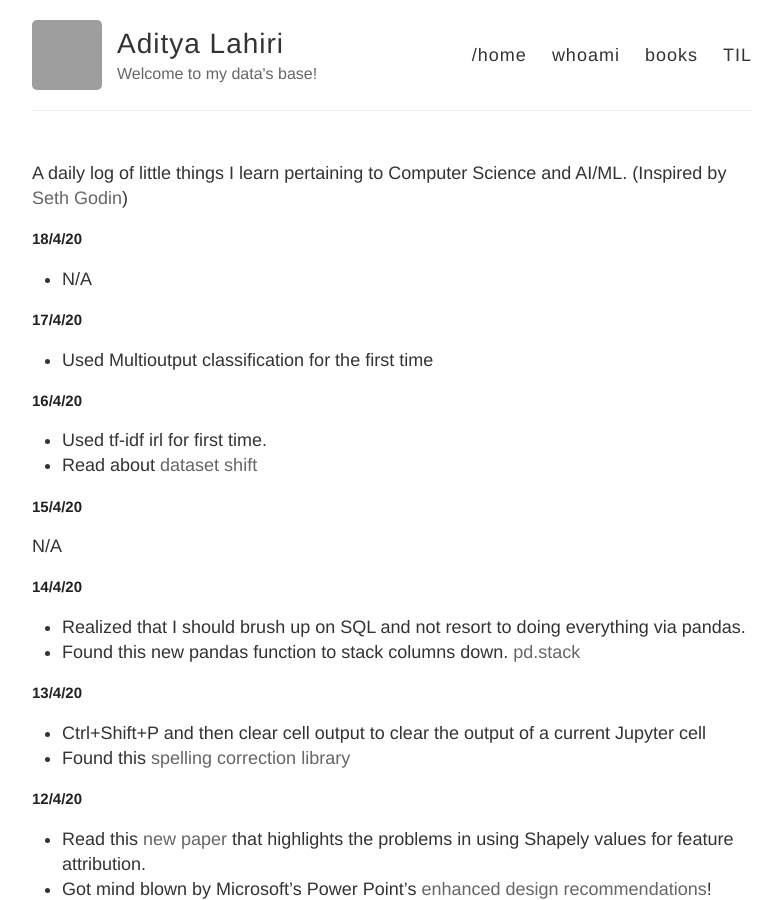
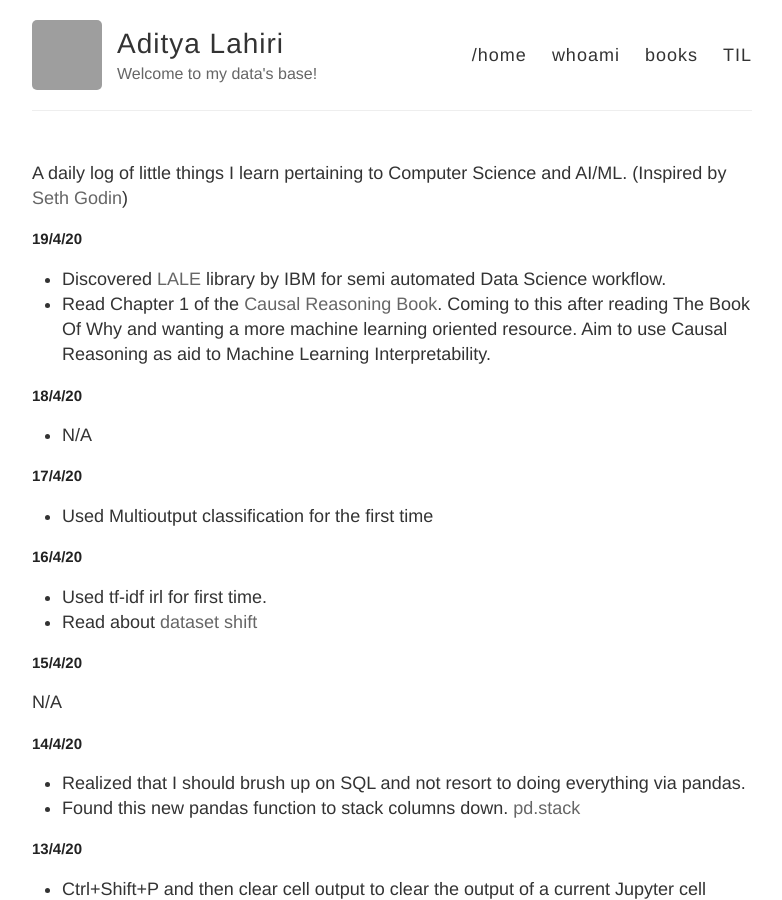
Before and after one commit to adityalahiri/adityalahiri.github.io, a Jekyll site: the page built from TIL.md, in a window 1280 px wide and 900 px high. Shown: the whole window, without its empty margins (248-1030 px from the left). Built offline with Jekyll 4.4.1, drawn with Linux system fonts in a browser that asks for light colours; our own code applies the rules of GitHub Pages for plain Markdown files; grey boxes are pictures that could not be loaded.

Commit message:
Update for 19/4/20

```diff
--- a/TIL.md
+++ b/TIL.md
@@ -1,5 +1,10 @@
 A daily log of little things I learn pertaining to Computer Science and AI/ML.
 (Inspired by [Seth Godin](https://seths.blog/))
+
+## 19/4/20
+
+* Discovered [LALE](https://github.com/IBM/lale) library by IBM for semi automated Data Science workflow.
+* Read Chapter 1 of the [Causal Reasoning Book](https://causalinference.gitlab.io/causal-reasoning-book-chapter1/). Coming to this after reading The Book Of Why and wanting a more machine learning oriented resource. Aim to use Causal Reasoning as aid to Machine Learning Interpretability.
 
 ## 18/4/20
 
```
